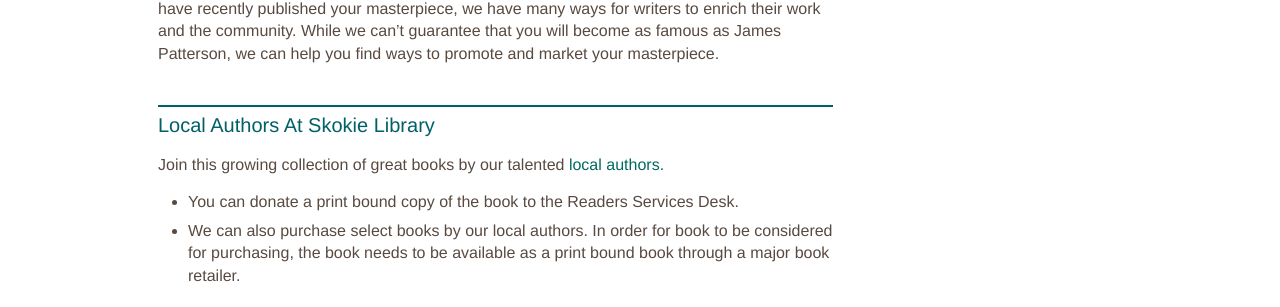
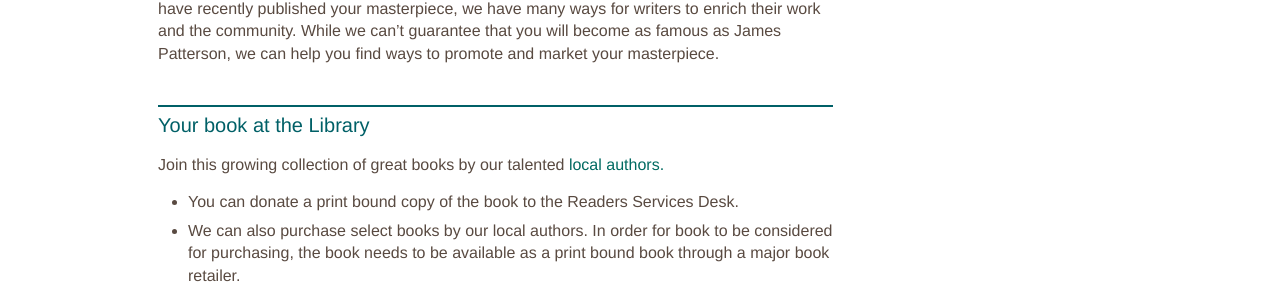
Before and after one commit to skokielibrary/spl-content, a Jekyll site: the page built from _content/lynnanne/books-movies-more--local-authors.markdown, in a window 1280 px wide. Shown: the part 211-518 px from the top of the page. Built offline with Jekyll 4.4.1, drawn with Linux system fonts in a browser that asks for light colours.

Commit message:
Updated books-movies-more--local-authors.markdown

```diff
--- a/_content/lynnanne/books-movies-more--local-authors.markdown
+++ b/_content/lynnanne/books-movies-more--local-authors.markdown
@@ -6,7 +6,7 @@ published: true
 
 If you've caught the writing bug and are either hard at work on the Great American Novel or have recently published your masterpiece, we have many ways for writers to enrich their work and the community. While we can't guarantee that you will become as famous as James Patterson, we can help you find ways to promote and market your masterpiece.
 
-## Local Authors At Skokie Library
+## Your book at the Library
 Join this growing collection of great books by our talented [local authors.](http://encore.skokielibrary.info/iii/encore/search/C__SLocal%20author.__Ff%3Afacetfields%3Asubject%3Asubject%3ASubject%3A%3A__Orightresult__X0?lang=eng&suite=beta)
 - You can donate a print bound copy of the book to the Readers Services Desk.
 - We can also purchase select books by our local authors. In order for book to be considered for purchasing, the book needs to be available as a print bound book through a major book retailer.
```
